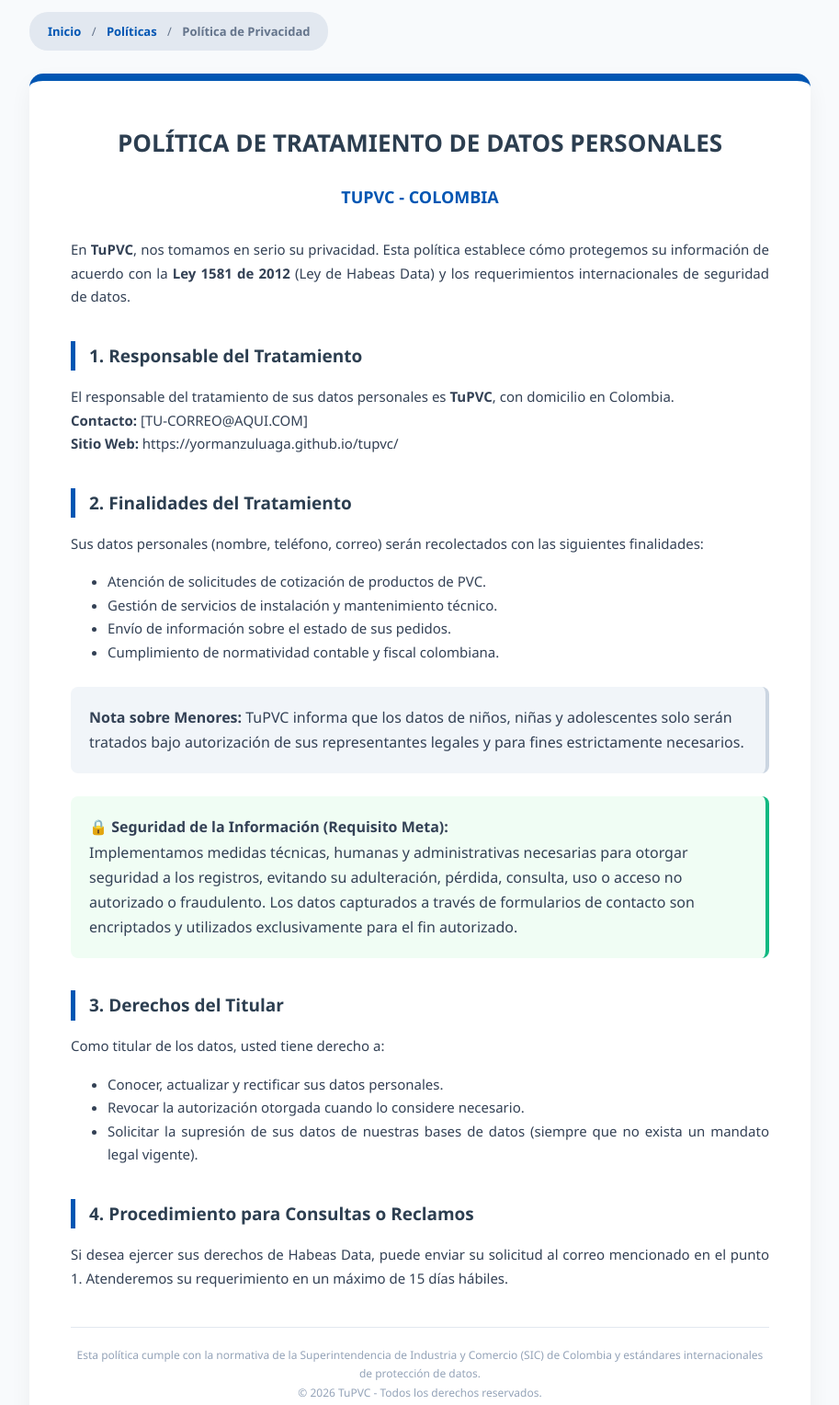
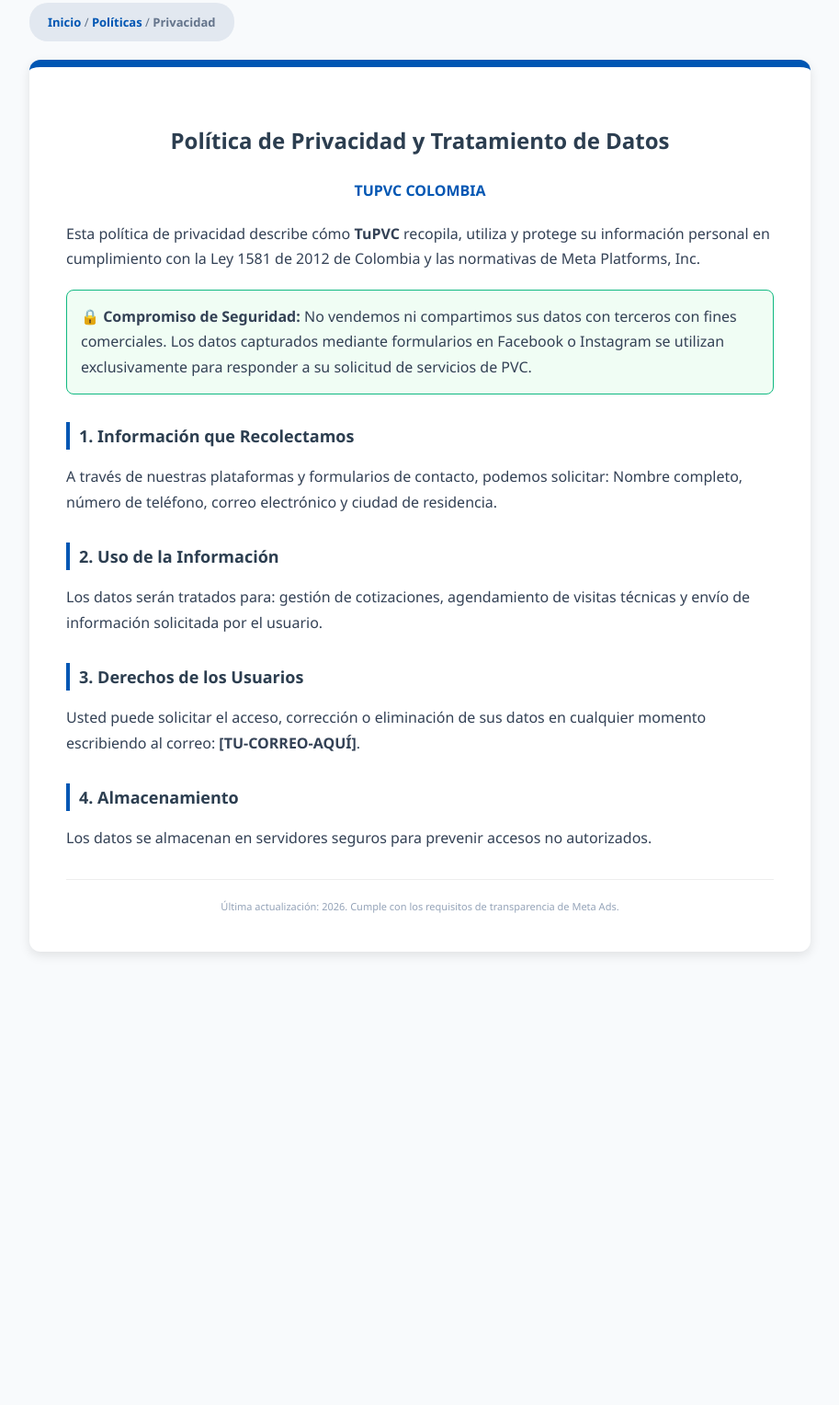
Before and after one commit to yormanzuluaga/politicas-de-privacidad, a plain HTML site: page index.html in a window 1280 px wide. Shown: the part 37-1565 px from the top of the page at 92% size, without its empty margins (183-1096 px from the left). After the commit the page ends 1112 px from the top, so only its background shows below. Drawn offline with Linux system fonts and the light colour scheme.

Commit message:
Update index.html

```diff
--- a/index.html
+++ b/index.html
@@ -3,178 +3,60 @@
 <head>
     <meta charset="UTF-8">
     <meta name="viewport" content="width=device-width, initial-scale=1.0">
-    <title>Política de Privacidad | TuPVC Colombia</title>
-    <meta name="description" content="Tratamiento de datos personales de TuPVC - Cumplimiento Ley 1581 de 2012 Colombia y estándares de seguridad para Meta.">
+    <title>Política de Privacidad - TuPVC Colombia</title>
+
+    <meta property="og:title" content="Política de Privacidad | TuPVC Colombia" />
+    <meta property="og:type" content="website" />
+    <meta property="og:url" content="https://yormanzuluaga.github.io/tupvc/privacidad.html" />
+    <meta name="description" content="Política de tratamiento de datos personales y seguridad de la información de TuPVC Colombia.">
 
     <style>
-        :root {
-            --primary: #0056b3;
-            --secondary: #2c3e50;
-            --light-bg: #f8fafc;
-            --white: #ffffff;
-            --success: #10b981;
-        }
-
-        body {
-            font-family: 'Segoe UI', Tahoma, Geneva, Verdana, sans-serif;
-            line-height: 1.7;
-            color: #334155;
-            background-color: var(--light-bg);
-            margin: 0;
-            padding: 0;
-        }
-
-        .container {
-            max-width: 850px;
-            margin: 50px auto;
-            padding: 0 20px;
-        }
-
-        /* Estilo de la RUTA (Breadcrumbs) */
-        .breadcrumb {
-            background: #e2e8f0;
-            padding: 10px 20px;
-            border-radius: 20px;
-            display: inline-block;
-            font-size: 13px;
-            margin-bottom: 25px;
-            color: #64748b;
-        }
-        .breadcrumb a {
-            color: var(--primary);
-            text-decoration: none;
-            font-weight: bold;
-        }
-        .breadcrumb a:hover {
-            text-decoration: underline;
-        }
-        .breadcrumb span { margin: 0 8px; }
-
-        /* Tarjeta Principal */
-        .policy-card {
-            background: var(--white);
-            padding: 45px;
-            border-radius: 15px;
-            box-shadow: 0 10px 25px rgba(0,0,0,0.05);
-            border-top: 8px solid var(--primary);
-        }
-
-        h1 {
-            color: var(--secondary);
-            font-size: 26px;
-            margin-top: 0;
-            text-align: center;
-            text-transform: uppercase;
-        }
-
-        .brand {
-            text-align: center;
-            display: block;
-            font-weight: bold;
-            color: var(--primary);
-            font-size: 18px;
-            margin-bottom: 30px;
-        }
-
-        h2 {
-            color: var(--secondary);
-            font-size: 19px;
-            border-left: 5px solid var(--primary);
-            padding-left: 15px;
-            margin-top: 35px;
-        }
-
-        p, li {
-            font-size: 15px;
-            text-align: justify;
-        }
-
-        .highlight-box {
-            background: #f1f5f9;
-            border-radius: 8px;
-            padding: 20px;
-            margin: 25px 0;
-            border-right: 4px solid #cbd5e1;
-        }
-
-        .security-box {
-            background: #f0fdf4;
-            border-radius: 8px;
-            padding: 20px;
-            margin: 25px 0;
-            border-right: 4px solid var(--success);
-        }
-
-        .footer-legal {
-            margin-top: 40px;
-            padding-top: 20px;
-            border-top: 1px solid #e2e8f0;
-            text-align: center;
-            font-size: 12px;
-            color: #94a3b8;
-        }
-
-        /* Responsive */
-        @media (max-width: 600px) {
-            .policy-card { padding: 25px; }
-            h1 { font-size: 20px; }
-        }
+        :root { --primary: #0056b3; --secondary: #2c3e50; --light-bg: #f8fafc; --white: #ffffff; --success: #10b981; }
+        body { font-family: 'Segoe UI', sans-serif; line-height: 1.7; color: #334155; background-color: var(--light-bg); margin: 0; padding: 0; }
+        .container { max-width: 850px; margin: 40px auto; padding: 0 20px; }
+        .breadcrumb { background: #e2e8f0; padding: 10px 20px; border-radius: 20px; display: inline-block; font-size: 13px; margin-bottom: 20px; color: #64748b; }
+        .breadcrumb a { color: var(--primary); text-decoration: none; font-weight: bold; }
+        .policy-card { background: var(--white); padding: 40px; border-radius: 12px; box-shadow: 0 4px 12px rgba(0,0,0,0.1); border-top: 8px solid var(--primary); }
+        h1 { color: var(--secondary); font-size: 24px; text-align: center; }
+        .brand { text-align: center; display: block; font-weight: bold; color: var(--primary); margin-bottom: 20px; }
+        h2 { color: var(--secondary); font-size: 18px; border-left: 4px solid var(--primary); padding-left: 10px; margin-top: 30px; }
+        .security-box { background: #f0fdf4; border: 1px solid var(--success); padding: 15px; border-radius: 8px; margin: 20px 0; }
+        .footer-legal { margin-top: 30px; text-align: center; font-size: 11px; color: #94a3b8; border-top: 1px solid #eee; padding-top: 20px; }
     </style>
 </head>
 <body>
 
 <div class="container">
     <nav class="breadcrumb">
-        <a href="https://yormanzuluaga.github.io/tupvc/">Inicio</a>
-        <span>/</span>
-        <a href="https://yormanzuluaga.github.io/tupvc/politicas">Políticas</a>
-        <span>/</span>
-        <strong>Política de Privacidad</strong>
+        <a href="https://yormanzuluaga.github.io/tupvc/">Inicio</a> <span>/</span>
+        <a href="https://yormanzuluaga.github.io/tupvc/politicas.html">Políticas</a> <span>/</span>
+        <strong>Privacidad</strong>
     </nav>
 
     <article class="policy-card">
-        <h1>Política de Tratamiento de Datos Personales</h1>
-        <span class="brand">TUPVC - COLOMBIA</span>
+        <h1>Política de Privacidad y Tratamiento de Datos</h1>
+        <span class="brand">TUPVC COLOMBIA</span>
 
-        <p>En <strong>TuPVC</strong>, nos tomamos en serio su privacidad. Esta política establece cómo protegemos su información de acuerdo con la <strong>Ley 1581 de 2012</strong> (Ley de Habeas Data) y los requerimientos internacionales de seguridad de datos.</p>
+        <p>Esta política de privacidad describe cómo <strong>TuPVC</strong> recopila, utiliza y protege su información personal en cumplimiento con la Ley 1581 de 2012 de Colombia y las normativas de Meta Platforms, Inc.</p>
 
-        <h2>1. Responsable del Tratamiento</h2>
-        <p>El responsable del tratamiento de sus datos personales es <strong>TuPVC</strong>, con domicilio en Colombia. <br>
-        <strong>Contacto:</strong> [TU-CORREO@AQUI.COM] <br>
-        <strong>Sitio Web:</strong> https://yormanzuluaga.github.io/tupvc/</p>
-
-        <h2>2. Finalidades del Tratamiento</h2>
-        <p>Sus datos personales (nombre, teléfono, correo) serán recolectados con las siguientes finalidades:</p>
-        <ul>
-            <li>Atención de solicitudes de cotización de productos de PVC.</li>
-            <li>Gestión de servicios de instalación y mantenimiento técnico.</li>
-            <li>Envío de información sobre el estado de sus pedidos.</li>
-            <li>Cumplimiento de normatividad contable y fiscal colombiana.</li>
-        </ul>
-
-        <div class="highlight-box">
-            <strong>Nota sobre Menores:</strong> TuPVC informa que los datos de niños, niñas y adolescentes solo serán tratados bajo autorización de sus representantes legales y para fines estrictamente necesarios.
+        <div class="security-box">
+            <strong>🔒 Compromiso de Seguridad:</strong> No vendemos ni compartimos sus datos con terceros con fines comerciales. Los datos capturados mediante formularios en Facebook o Instagram se utilizan exclusivamente para responder a su solicitud de servicios de PVC.
         </div>
 
-        <div class="security-box">
-            <strong>🔒 Seguridad de la Información (Requisito Meta):</strong><br>
-            Implementamos medidas técnicas, humanas y administrativas necesarias para otorgar seguridad a los registros, evitando su adulteración, pérdida, consulta, uso o acceso no autorizado o fraudulento. Los datos capturados a través de formularios de contacto son encriptados y utilizados exclusivamente para el fin autorizado.
-        </div>
+        <h2>1. Información que Recolectamos</h2>
+        <p>A través de nuestras plataformas y formularios de contacto, podemos solicitar: Nombre completo, número de teléfono, correo electrónico y ciudad de residencia.</p>
 
-        <h2>3. Derechos del Titular</h2>
-        <p>Como titular de los datos, usted tiene derecho a:</p>
-        <ul>
-            <li>Conocer, actualizar y rectificar sus datos personales.</li>
-            <li>Revocar la autorización otorgada cuando lo considere necesario.</li>
-            <li>Solicitar la supresión de sus datos de nuestras bases de datos (siempre que no exista un mandato legal vigente).</li>
-        </ul>
+        <h2>2. Uso de la Información</h2>
+        <p>Los datos serán tratados para: gestión de cotizaciones, agendamiento de visitas técnicas y envío de información solicitada por el usuario.</p>
 
-        <h2>4. Procedimiento para Consultas o Reclamos</h2>
-        <p>Si desea ejercer sus derechos de Habeas Data, puede enviar su solicitud al correo mencionado en el punto 1. Atenderemos su requerimiento en un máximo de 15 días hábiles.</p>
+        <h2>3. Derechos de los Usuarios</h2>
+        <p>Usted puede solicitar el acceso, corrección o eliminación de sus datos en cualquier momento escribiendo al correo: <strong>[TU-CORREO-AQUÍ]</strong>.</p>
+
+        <h2>4. Almacenamiento</h2>
+        <p>Los datos se almacenan en servidores seguros para prevenir accesos no autorizados.</p>
 
         <div class="footer-legal">
-            Esta política cumple con la normativa de la Superintendencia de Industria y Comercio (SIC) de Colombia y estándares internacionales de protección de datos. <br>
-            &copy; 2026 TuPVC - Todos los derechos reservados.
+            Última actualización: 2026. Cumple con los requisitos de transparencia de Meta Ads.
         </div>
     </article>
 </div>
```
